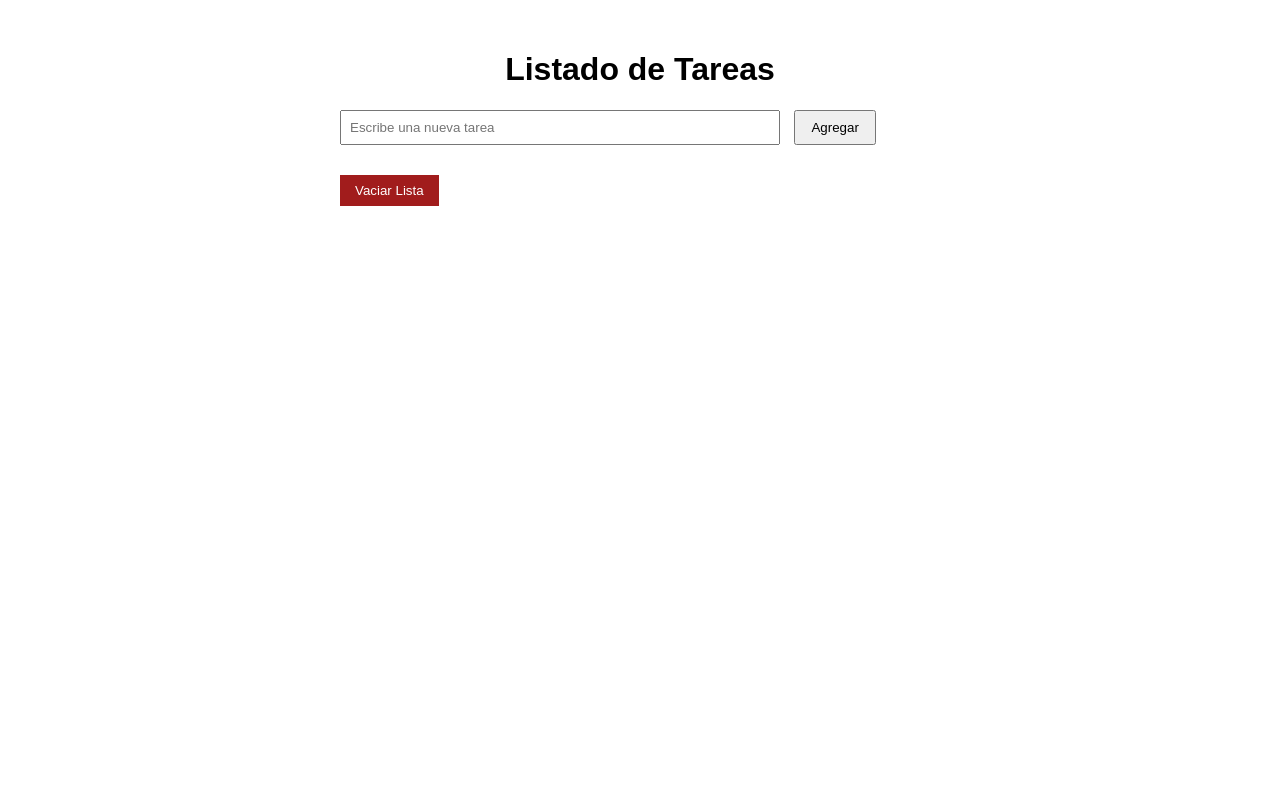
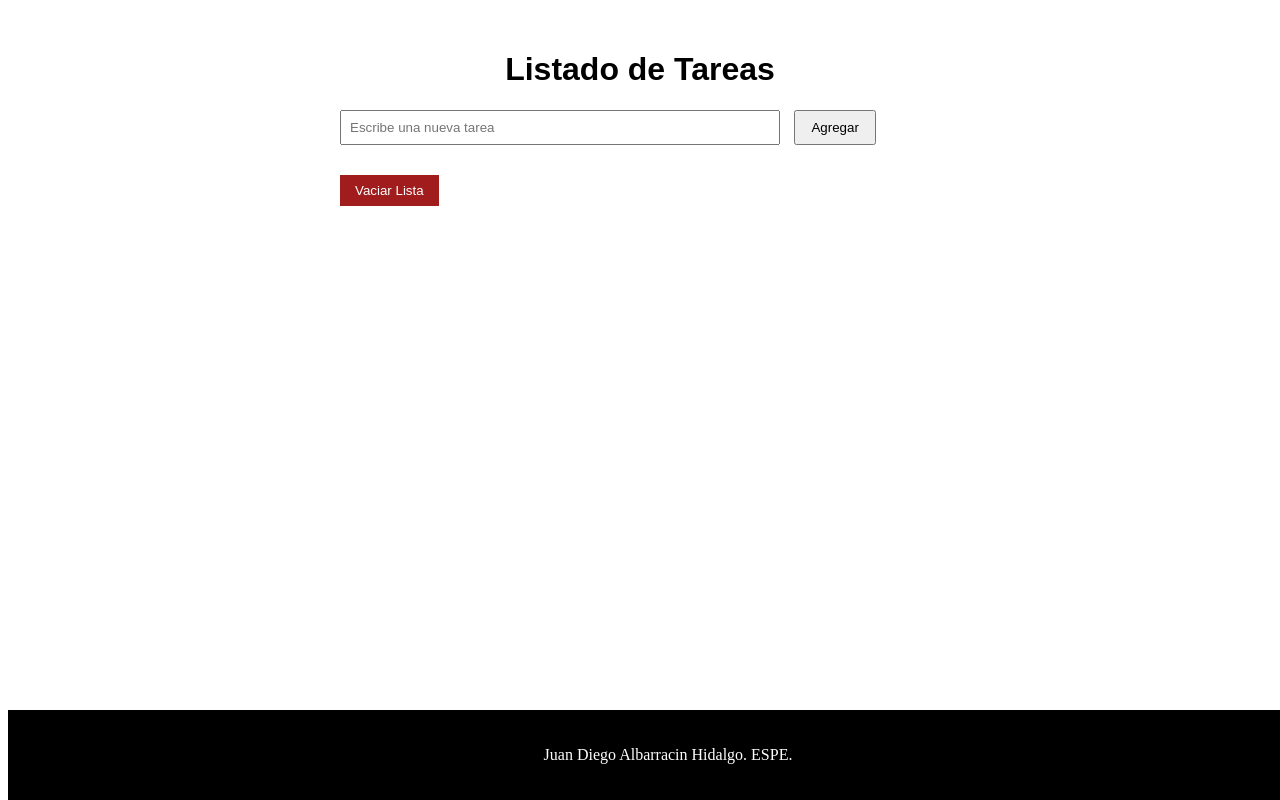
Before and after one commit to Jota2105/Aplicacion_Tec.Web, a plain HTML site: page Listado de Tareas con Jquery/Lista_tareas.html in a window 1280 px wide. Drawn offline with Linux system fonts and the light colour scheme.

Commit message:
Correcion de detalles y footer

```diff
--- a/Listado de Tareas con Jquery/CSS/styles.css
+++ b/Listado de Tareas con Jquery/CSS/styles.css
@@ -1,4 +1,4 @@
-body {
+        .body {
             font-family: Arial, sans-serif;
             max-width: 600px;
             margin: 20px auto;
@@ -48,3 +48,14 @@ body {
             border: none;
             margin-top: 10px;
         }
+
+        footer{
+            background-color: black;
+            color:rgb(255, 255, 255);
+            text-align: center;
+            padding: 20px;
+            width: 100%;
+            position:fixed;
+            bottom: 0;
+            margin-left: 0;
+        }
--- a/Listado de Tareas con Jquery/Lista_tareas.html
+++ b/Listado de Tareas con Jquery/Lista_tareas.html
@@ -7,7 +7,8 @@
     <script src="JS/jquery.js"></script>
     <link rel="stylesheet" href="CSS/styles.css">
 <body>
-    <h1>Listado de Tareas</h1>
+    <div class="body">
+        <h1>Listado de Tareas</h1>
     <form id="formulario">
         <input type="text" id="tareaInput" placeholder="Escribe una nueva tarea">
         <button type="submit">Agregar</button>
@@ -17,5 +18,10 @@
     <button id="vaciarLista" title="Presione doble click">Vaciar Lista</button>
 
     <script src="JS/script.js"></script>
+    </div>
+    <footer>
+        <div></div>
+        <p>Juan Diego Albarracin Hidalgo. ESPE.</p>
+    </footer>
 </body>
 </html>
```
